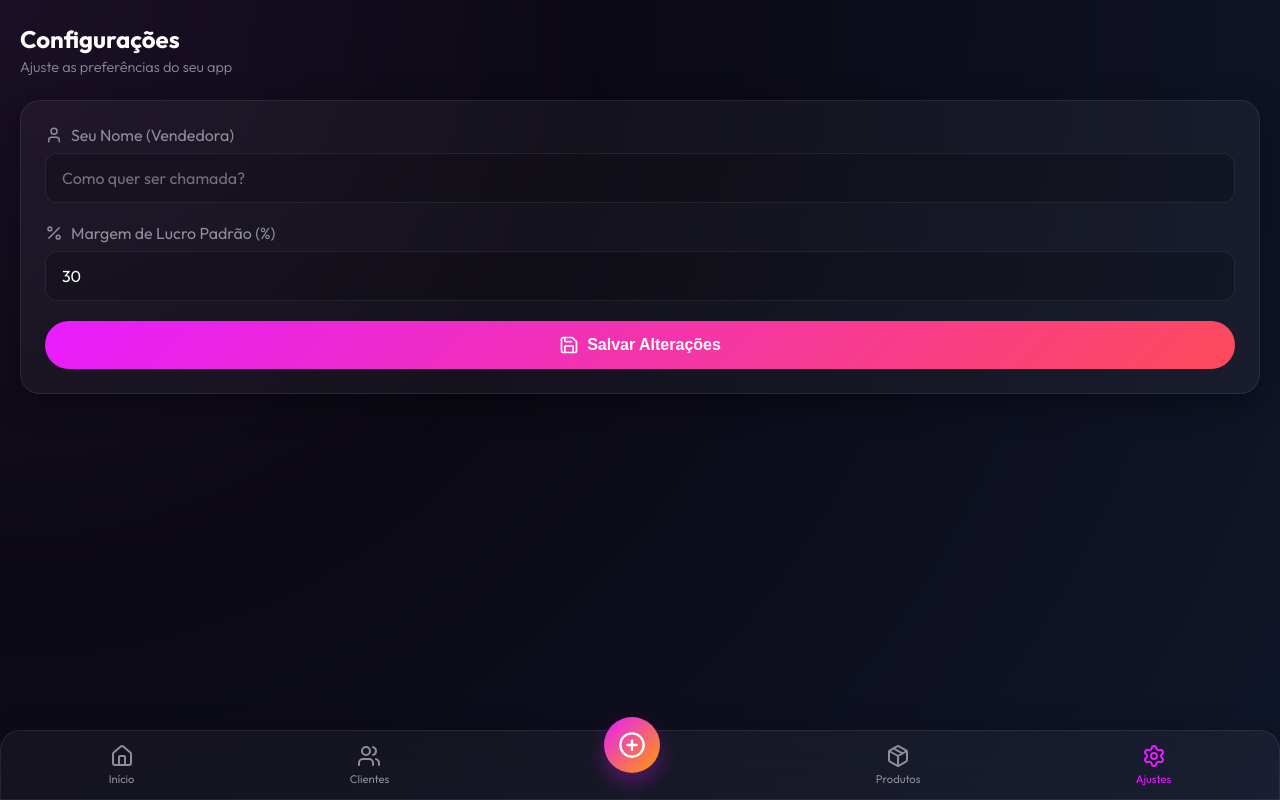
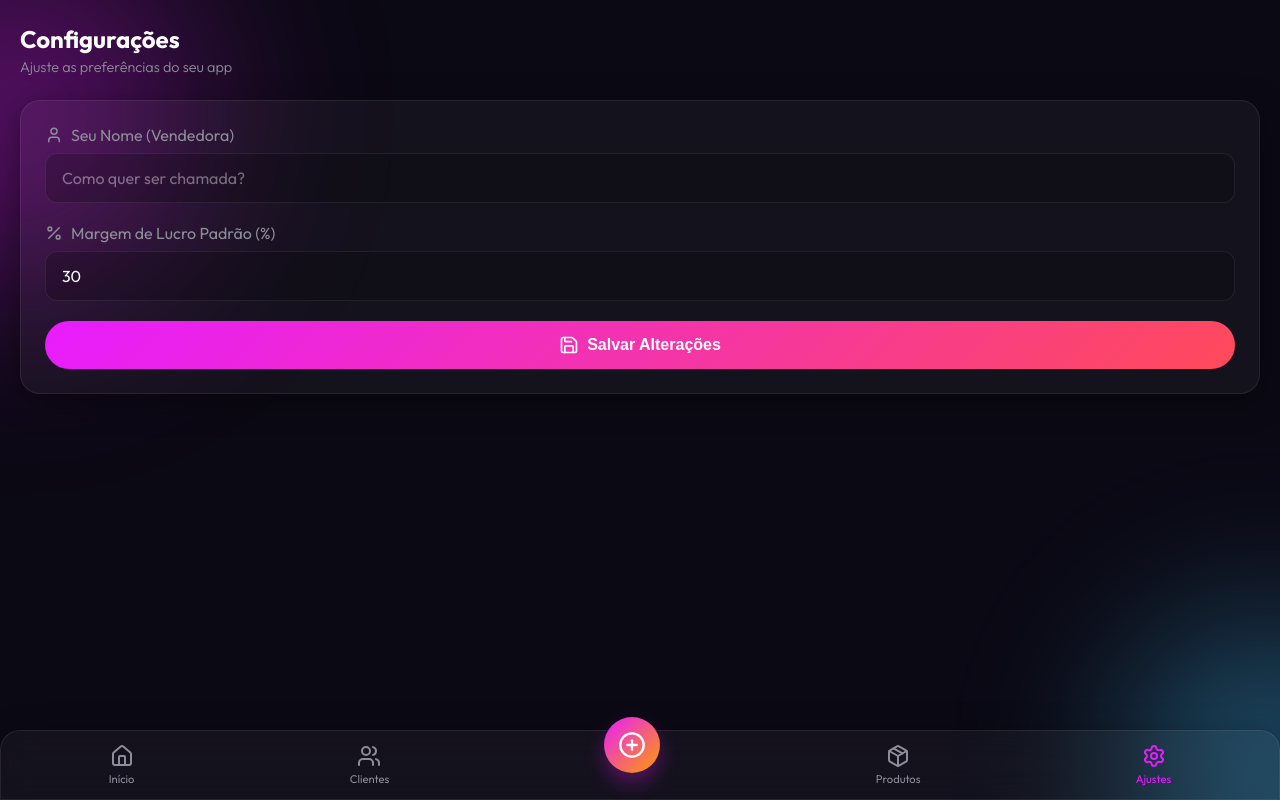
Before and after one commit to MFelipeG/Gerenciador-de-Vendas, a React (Vite) app: page /config in a window 1280 px wide. Built offline with nearby package versions, Linux system fonts and the light colour scheme; no server answers; the database is empty.

Commit message:
feat: adicionar framer-motion, notificacoes, fundo animado e recibo via whatsapp

```diff
--- a/package.json
+++ b/package.json
@@ -11,6 +11,7 @@
   },
   "dependencies": {
     "firebase": "^12.18.0",
+    "framer-motion": "^13.2.0",
     "lucide-react": "^1.41.0",
     "react": "^19.2.8",
     "react-dom": "^19.2.8",
--- a/src/App.jsx
+++ b/src/App.jsx
@@ -1,5 +1,8 @@
-import React from 'react';
+import React, { useState, useEffect } from 'react';
 import { BrowserRouter, Routes, Route, useNavigate, useLocation } from 'react-router-dom';
+import { AnimatePresence } from 'framer-motion';
+import { collection, onSnapshot } from 'firebase/firestore';
+import { db } from './firebase';
 import { Home, Users, PlusCircle, Package, Settings } from 'lucide-react';
 import Dashboard from './pages/Dashboard';
 import Clientes from './pages/Clientes';
@@ -10,7 +13,9 @@ import { Toaster } from 'react-hot-toast';
 import './index.css';
 import './components.css';
 
-function BottomNav() {
+import './components.css';
+
+function BottomNav({ pendingCount }) {
   const navigate = useNavigate();
   const location = useLocation();
 
@@ -30,6 +35,11 @@ function BottomNav() {
           className={`nav-item ${location.pathname === item.path ? 'active' : ''} ${item.highlight ? 'highlight' : ''}`}
           onClick={() => navigate(item.path)}
         >
+          {item.path === '/' && pendingCount > 0 && (
+            <span style={{ position: 'absolute', top: '8px', right: '16px', background: '#ff4a5a', color: '#fff', fontSize: '0.6rem', fontWeight: 'bold', padding: '2px 6px', borderRadius: '10px' }}>
+              {pendingCount}
+            </span>
+          )}
           {item.icon}
           {!item.highlight && <span>{item.label}</span>}
         </button>
@@ -38,9 +48,47 @@ function BottomNav() {
   );
 }
 
+function AnimatedRoutes() {
+  const location = useLocation();
+  return (
+    <AnimatePresence mode="wait">
+      <Routes location={location} key={location.pathname}>
+        <Route path="/" element={<Dashboard />} />
+        <Route path="/clientes" element={<Clientes />} />
+        <Route path="/nova-venda" element={<NovaVenda />} />
+        <Route path="/produtos" element={<Produtos />} />
+        <Route path="/config" element={<Configuracoes />} />
+      </Routes>
+    </AnimatePresence>
+  );
+}
+
 function App() {
+  const [pendingCount, setPendingCount] = useState(0);
+
+  useEffect(() => {
+    const unsubscribe = onSnapshot(collection(db, 'vendas'), (snapshot) => {
+      const allVendas = snapshot.docs.map(doc => doc.data());
+      const hoje = new Date();
+      hoje.setHours(0,0,0,0);
+
+      let count = 0;
+      allVendas.forEach(venda => {
+        if (venda.status !== 'pago' && venda.dataPagamento) {
+          const dataPg = new Date(venda.dataPagamento);
+          dataPg.setMinutes(dataPg.getMinutes() + dataPg.getTimezoneOffset());
+          dataPg.setHours(0,0,0,0);
+          if (dataPg <= hoje) count++; // Atrasado ou Vence Hoje
+        }
+      });
+      setPendingCount(count);
+    });
+    return () => unsubscribe();
+  }, []);
+
   return (
     <BrowserRouter>
+      <div className="bg-orbs" />
       <Toaster position="top-center" toastOptions={{
         style: {
           background: 'rgba(30, 20, 50, 0.8)',
@@ -51,14 +99,8 @@ function App() {
         },
         success: { iconTheme: { primary: '#e81cff', secondary: '#fff' } }
       }} />
-      <Routes>
-        <Route path="/" element={<Dashboard />} />
-        <Route path="/clientes" element={<Clientes />} />
-        <Route path="/nova-venda" element={<NovaVenda />} />
-        <Route path="/produtos" element={<Produtos />} />
-        <Route path="/config" element={<Configuracoes />} />
-      </Routes>
-      <BottomNav />
+      <AnimatedRoutes />
+      <BottomNav pendingCount={pendingCount} />
     </BrowserRouter>
   );
 }
--- a/src/index.css
+++ b/src/index.css
@@ -26,11 +26,61 @@
 }
 
 body {
-  background: radial-gradient(circle at top left, var(--bg-gradient-1), var(--bg-dark) 40%, var(--bg-gradient-2) 100%);
-  background-attachment: fixed;
+  background: var(--bg-dark);
   color: var(--text-main);
   min-height: 100vh;
   overflow-x: hidden;
+  position: relative;
+}
+
+/* Background Animated Orbs */
+.bg-orbs {
+  position: fixed;
+  top: 0;
+  left: 0;
+  width: 100vw;
+  height: 100vh;
+  z-index: -1;
+  overflow: hidden;
+  background: var(--bg-dark);
+}
+
+.bg-orbs::before,
+.bg-orbs::after {
+  content: "";
+  position: absolute;
+  width: 60vh;
+  height: 60vh;
+  border-radius: 50%;
+  filter: blur(80px);
+  opacity: 0.5;
+  animation: float 20s infinite ease-in-out;
+}
+
+.bg-orbs::before {
+  background: radial-gradient(circle, var(--magenta) 0%, transparent 70%);
+  top: -10vh;
+  left: -20vw;
+}
+
+.bg-orbs::after {
+  background: radial-gradient(circle, var(--purple) 0%, transparent 70%);
+  bottom: -20vh;
+  right: -20vw;
+  animation-delay: -10s;
+  animation-duration: 25s;
+}
+
+@keyframes float {
+  0%, 100% {
+    transform: translate(0, 0) scale(1);
+  }
+  33% {
+    transform: translate(30px, -50px) scale(1.1);
+  }
+  66% {
+    transform: translate(-30px, 50px) scale(0.9);
+  }
 }
 
 #root {
--- a/src/pages/Clientes.jsx
+++ b/src/pages/Clientes.jsx
@@ -1,5 +1,6 @@
 import React, { useState, useEffect } from 'react';
 import { UserPlus, Trash2, Search, MessageCircle, ShoppingBag, CheckCircle, X } from 'lucide-react';
+import { motion } from 'framer-motion';
 import { db } from '../firebase';
 import { collection, addDoc, deleteDoc, doc, onSnapshot, query, orderBy, where, getDocs, updateDoc } from 'firebase/firestore';
 import toast from 'react-hot-toast';
@@ -83,7 +84,10 @@ export default function Clientes() {
   );
 
   return (
-    <div className="page-container" style={{ position: 'relative' }}>
+    <motion.div
+      className="page-container" style={{ position: 'relative' }}
+      initial={{ opacity: 0, y: 20 }} animate={{ opacity: 1, y: 0 }} exit={{ opacity: 0, y: -20 }} transition={{ duration: 0.3 }}
+    >
       <header style={{ display: 'flex', justifyContent: 'space-between', alignItems: 'center', marginBottom: '24px' }}>
         <div>
           <h1 className="header-title">Clientes</h1>
@@ -178,6 +182,6 @@ export default function Clientes() {
           </div>
         </div>
       )}
-    </div>
+    </motion.div>
   );
 }
--- a/src/pages/Configuracoes.jsx
+++ b/src/pages/Configuracoes.jsx
@@ -1,6 +1,8 @@
 import React, { useState, useEffect } from 'react';
 import { Save, User, Percent } from 'lucide-react';
 import toast from 'react-hot-toast';
+import { motion } from 'framer-motion';
+import '../components.css';
 
 export default function Configuracoes() {
   const [nome, setNome] = useState('');
@@ -22,7 +24,10 @@ export default function Configuracoes() {
   };
 
   return (
-    <div className="page-container">
+    <motion.div
+      className="page-container"
+      initial={{ opacity: 0, y: 20 }} animate={{ opacity: 1, y: 0 }} exit={{ opacity: 0, y: -20 }} transition={{ duration: 0.3 }}
+    >
       <header style={{ marginBottom: '24px' }}>
         <h1 className="header-title">Configurações</h1>
         <p className="subtitle">Ajuste as preferências do seu app</p>
@@ -59,6 +64,6 @@ export default function Configuracoes() {
           <Save size={20} /> Salvar Alterações
         </button>
       </form>
-    </div>
+    </motion.div>
   );
 }
--- a/src/pages/NovaVenda.jsx
+++ b/src/pages/NovaVenda.jsx
@@ -1,13 +1,16 @@
 import React, { useState, useEffect } from 'react';
-import { ShoppingBag, Calendar, User } from 'lucide-react';
+import { ShoppingBag, Calendar, User, ShoppingCart } from 'lucide-react';
 import { db } from '../firebase';
 import { collection, addDoc, onSnapshot } from 'firebase/firestore';
 import toast from 'react-hot-toast';
+import { motion } from 'framer-motion';
+import { useNavigate } from 'react-router-dom';
 
 export default function NovaVenda() {
   const [venda, setVenda] = useState({ clienteId: '', clienteNome: '', produtoId: '', produtoNome: '', valor: 0, lucro: 0, dataVenda: '', dataPagamento: '' });
   const [clientes, setClientes] = useState([]);
   const [produtos, setProdutos] = useState([]);
+  const navigate = useNavigate();
 
   useEffect(() => {
     const unsubC = onSnapshot(collection(db, 'clientes'), (snap) => setClientes(snap.docs.map(d => ({id: d.id, ...d.data()}))));
@@ -41,11 +44,15 @@ export default function NovaVenda() {
       });
       toast.success('Venda registrada com sucesso!');
       setVenda({ clienteId: '', clienteNome: '', produtoId: '', produtoNome: '', valor: 0, lucro: 0, dataVenda: '', dataPagamento: '' });
+      navigate('/');
     }
   };
 
   return (
-    <div className="page-container">
+    <motion.div
+      className="page-container"
+      initial={{ opacity: 0, y: 20 }} animate={{ opacity: 1, y: 0 }} exit={{ opacity: 0, y: -20 }} transition={{ duration: 0.3 }}
+    >
       <header style={{ marginBottom: '24px' }}>
         <h1 className="header-title">Nova Venda</h1>
         <p className="subtitle">Registre o pedido da cliente</p>
@@ -87,8 +94,10 @@ export default function NovaVenda() {
           <input type="date" className="input-field" required value={venda.dataPagamento} onChange={e => setVenda({...venda, dataPagamento: e.target.value})} />
         </div>
 
-        <button type="submit" className="btn-primary" style={{ marginTop: '10px' }}>Finalizar Venda</button>
+        <button type="submit" className="btn-primary" style={{ marginTop: '10px', display: 'flex', alignItems: 'center', justifyContent: 'center', gap: '8px' }}>
+          <ShoppingCart size={20} /> Registrar Venda
+        </button>
       </form>
-    </div>
+    </motion.div>
   );
 }
--- a/src/pages/Produtos.jsx
+++ b/src/pages/Produtos.jsx
@@ -1,6 +1,7 @@
 import React, { useState, useEffect } from 'react';
 import { PackagePlus, Search, Edit2, Trash2, Plus, Minus } from 'lucide-react';
 import toast from 'react-hot-toast';
+import { motion } from 'framer-motion';
 import { toastConfirm } from '../utils/toastConfirm';
 import { db } from '../firebase';
 import { collection, addDoc, deleteDoc, doc, onSnapshot, query, orderBy, updateDoc } from 'firebase/firestore';
@@ -65,7 +66,10 @@ export default function Produtos() {
   });
 
   return (
-    <div className="page-container">
+    <motion.div
+      className="page-container"
+      initial={{ opacity: 0, y: 20 }} animate={{ opacity: 1, y: 0 }} exit={{ opacity: 0, y: -20 }} transition={{ duration: 0.3 }}
+    >
       <header style={{ display: 'flex', justifyContent: 'space-between', alignItems: 'center', marginBottom: '24px' }}>
         <div>
           <h1 className="header-title">Produtos</h1>
@@ -166,6 +170,6 @@ export default function Produtos() {
           </div>
         ))}
       </div>
-    </div>
+    </motion.div>
   );
 }
```
Also changed, not shown: src/pages/Dashboard.jsx (+40 -10 lines), 1 other file (tests, documents, lock files or other folders).
